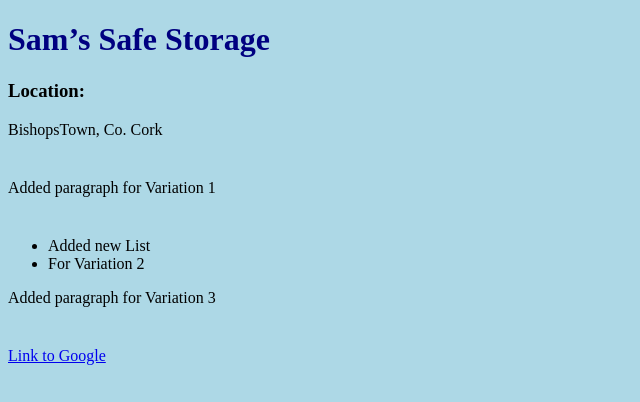
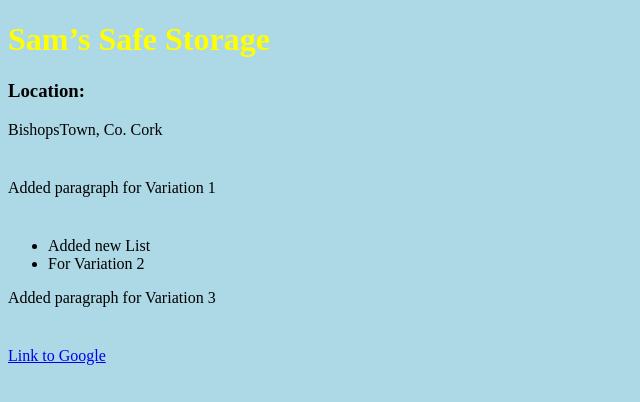
Before and after one commit to SteveWalsh1989/AgileAssignment, a plain HTML site: page index.html in a window 1280 px wide. Shown: the whole page, without its empty margins (0-640 px from the left). Drawn offline with Linux system fonts and the light colour scheme.

Commit message:
revision 1: changed heading color

```diff
--- a/style.css
+++ b/style.css
@@ -1,9 +1,18 @@
+/*
+
+Steve Walsh
+R00151053
+SDH3
+swalsh6@mycit.ie
+
+*/
+
 body {
     background-color: lightblue;
 }
 
 h1 {
-    color: navy;
+    color: yellow;
 }
 
 p {
```
